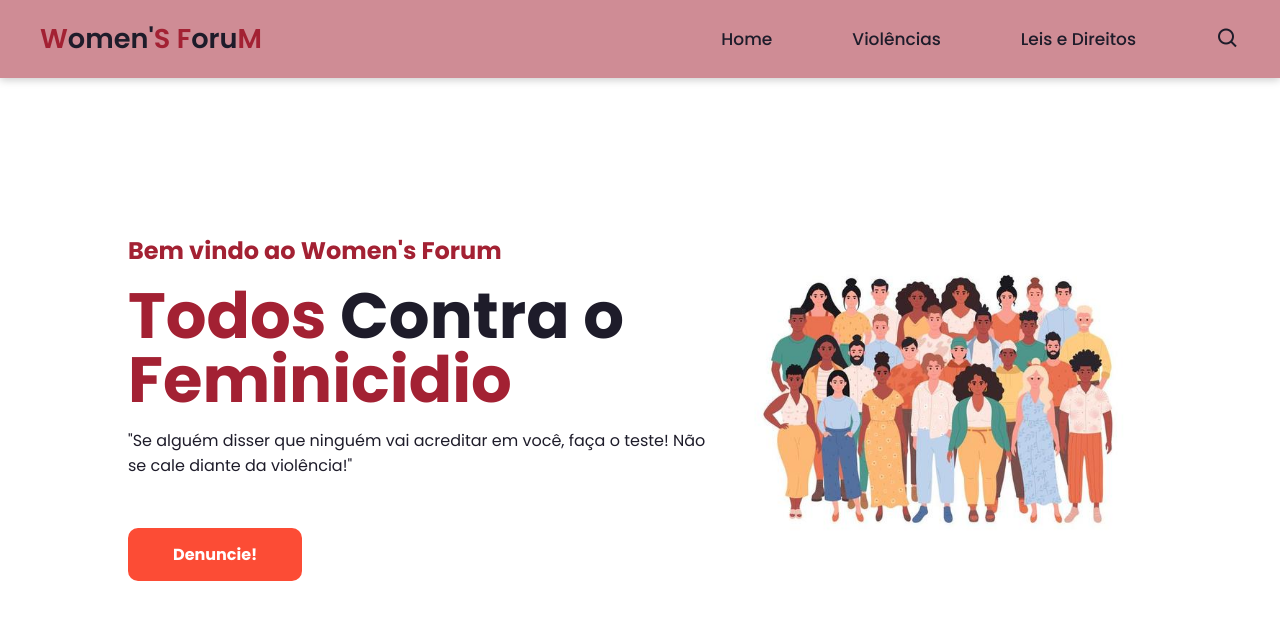
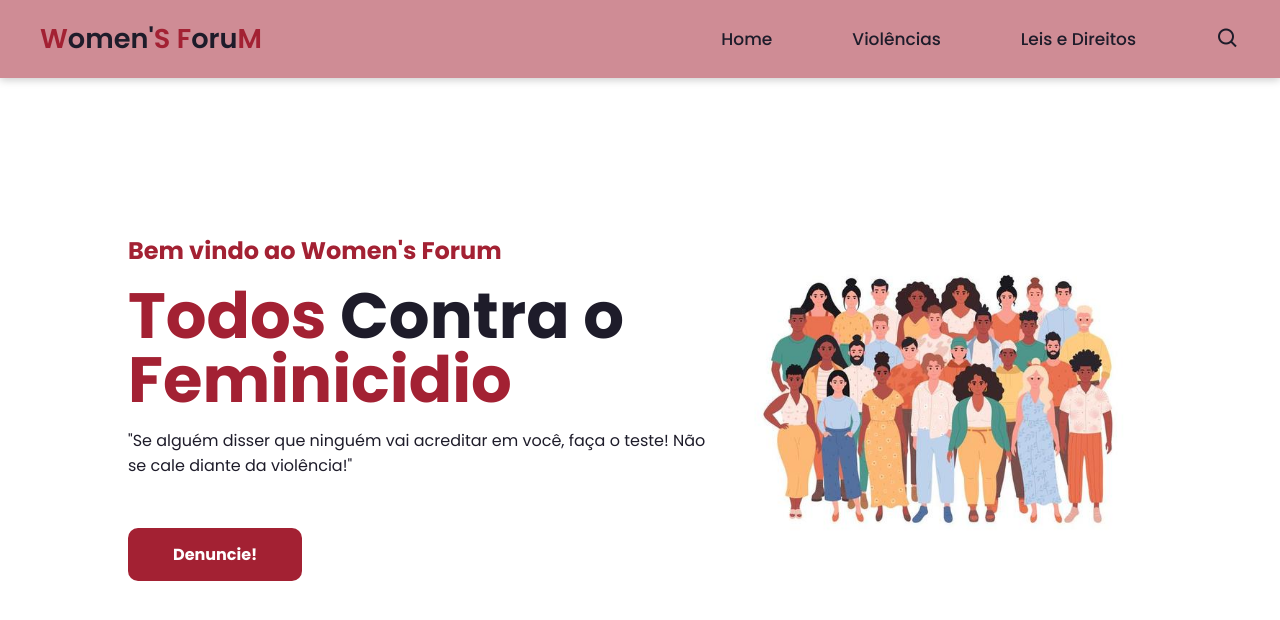
Before and after one commit to anacardozo/TCC-Womens-Forum, a plain HTML site: page index.html in a window 1280 px wide. In both pictures the pointer is over the link "Denuncie!". Drawn offline with nearby package versions, Linux system fonts and the light colour scheme.

Commit message:
Update style.css

```diff
--- a/style.css
+++ b/style.css
@@ -111,7 +111,7 @@ body{
     transition: all 0.5s;
 }
 .home-btn:hover{
-    background: #fc4c35;
+    background: #a32133;
 }
 .home-img img{
     width: 100%;
```
